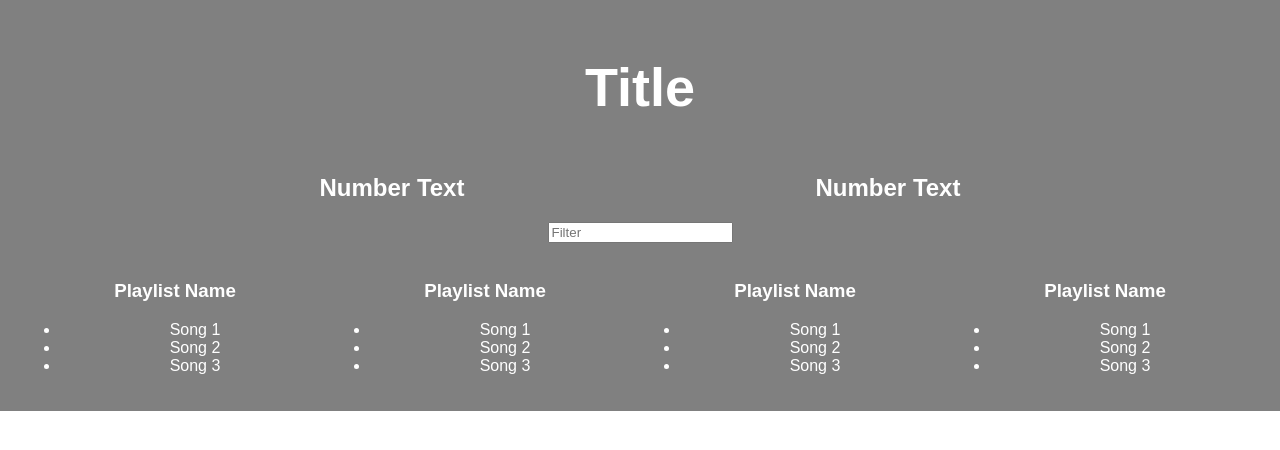
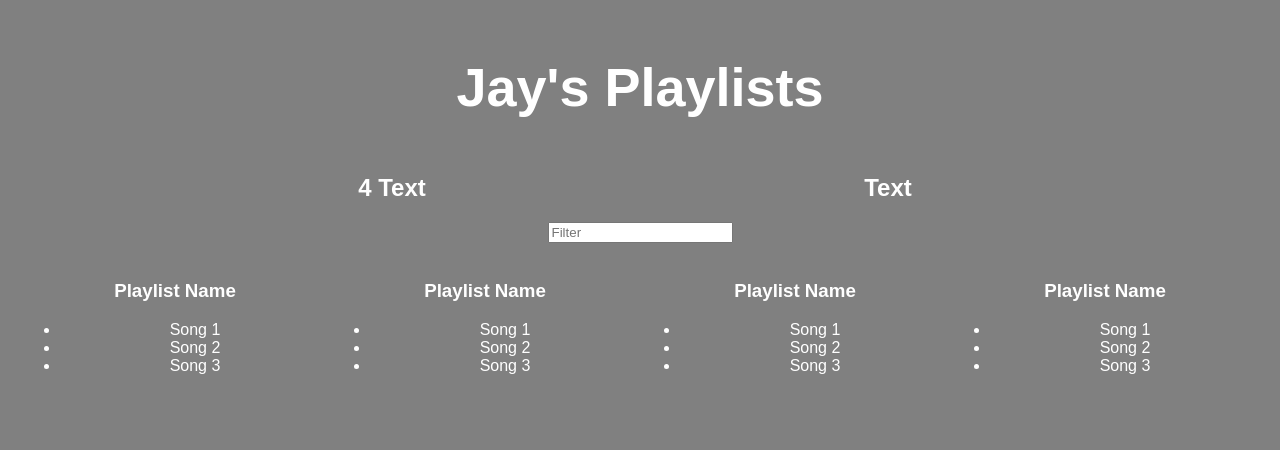
Before and after one commit to jaydweight/better-playlists, a React (Create React App) app: page / in a window 1280 px wide. Shown: the top 450 px of the page. Built offline with nearby package versions, Linux system fonts and the light colour scheme.

Commit message:
Populate components with data and some styling

```diff
--- a/src/App.css
+++ b/src/App.css
@@ -1,6 +1,9 @@
+html body {
+  background: grey;
+}
+
 .App {
   text-align: center;
-  background: grey;
   padding: 20px;
 }
 
--- a/src/App.js
+++ b/src/App.js
@@ -18,12 +18,35 @@ let titleStyle = {
   fontSize: '54px',
   color: 'white'
 }
+let fakeServerData = {
+  user: {
+    name: 'Jay',
+    playlists: [
+      {
+        name: 'My favorites',
+        songs: ['Beat It', 'Sweet Caroline', 'Bad']
+      },
+      {
+        name: 'Discover WEekly',
+        songs: ['Le song', 'The Song', 'Song']
+      },
+      {
+        name: 'Another playlist - the best!',
+        songs: ['Le song', 'The Song', 'Song']
+      },
+      {
+        name: 'Playlis - yeah!',
+        songs: ['Le song', 'The Song', 'Song']
+      },
+    ]
+  }
+}
 
 class Aggregate extends Component {
   render() {
     return(
       <div style={aggregateStyle}>
-        <h2>Number Text</h2>
+        <h2>{this.props.playlists && this.props.playlists.length} Text</h2>
       </div>
     );
   }
@@ -61,18 +84,34 @@ class Playlist extends Component {
 }
 
 class App extends Component {
+  constructor() {
+    super();
+      this.state = {serverData: {}}
+  }
+  componentDidMount() {
+    setTimeout(() => {
+    this.setState({serverData: fakeServerData});
+  }, 1000);
+}
   render() {
     return (
       <div className="App">
-        <h1 style={titleStyle}>Title</h1>
+      {this.state.serverData.user &&
+        <div>
+          <h1 style={titleStyle}>
+            {this.state.serverData.user.name}'s Playlists
+          </h1>
+            <Aggregate playlists={this.state.serverData.user.playlists}/>
             <Aggregate />
-        <Aggregate />
+
           <Filter />
           <Playlist />
           <Playlist />
           <Playlist />
           <Playlist />
         </div>
+      }
+      </div>
     );
   }
 }
```
Lines whose indentation alone changed are shown as unchanged.
